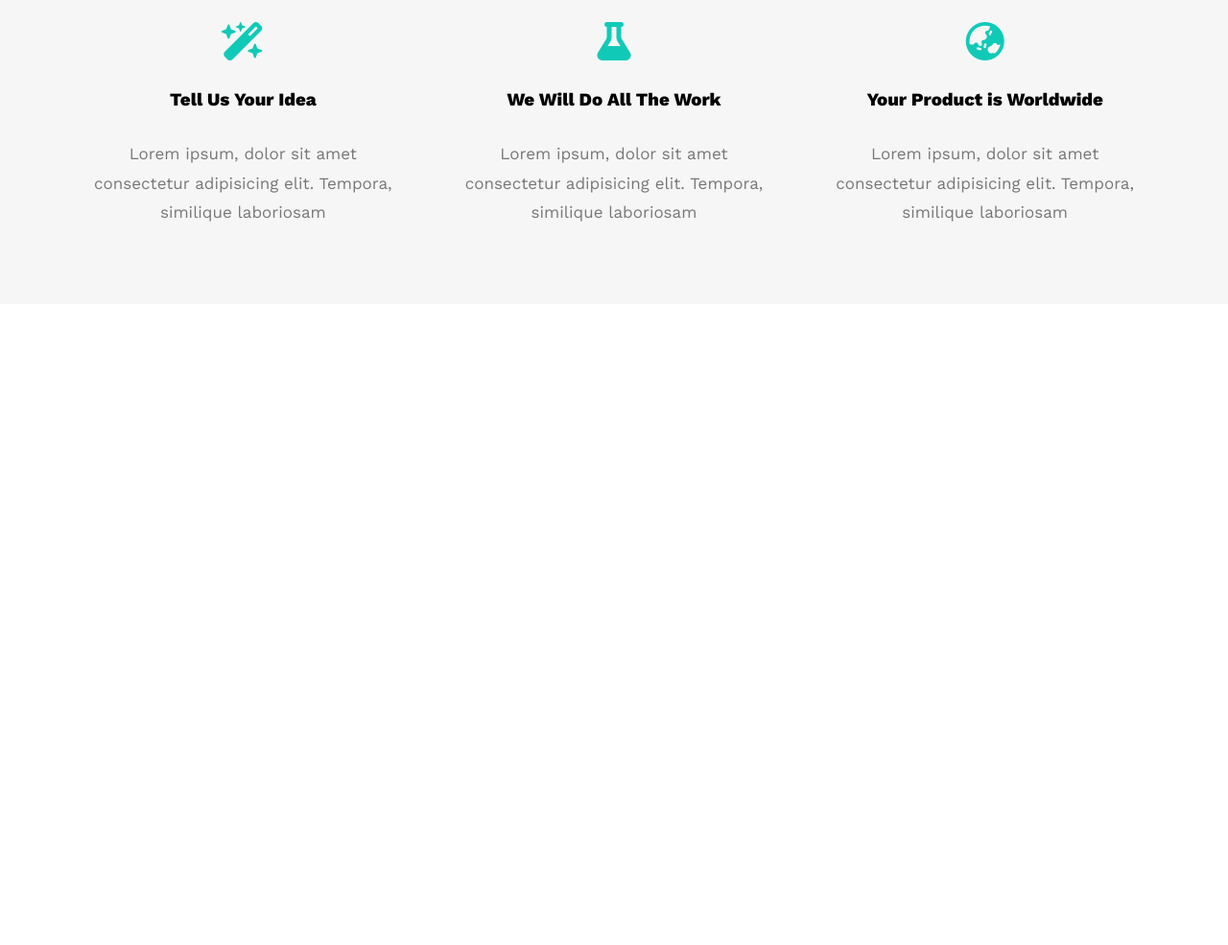
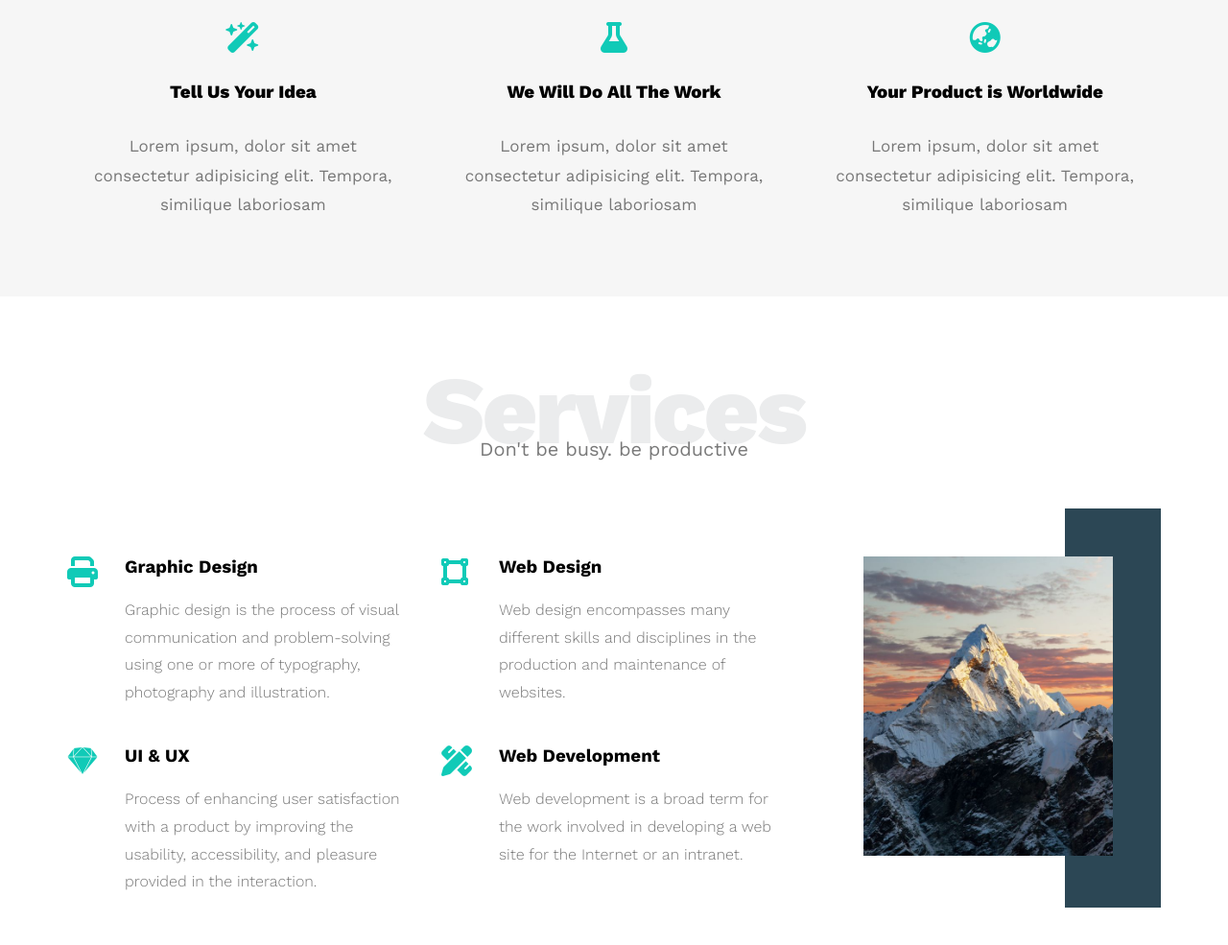
Before and after one commit to ahmeedHassan1/elzero-first-template, a plain HTML site: page index.html in a window 1280 px wide. Shown: the part 857-1842 px from the top of the page at 96% size. Before the commit the page ends 1174 px from the top, so only its background shows below. Drawn offline with nearby package versions, Linux system fonts and the light colour scheme.

Commit message:
Services

```diff
--- a/css/index.css
+++ b/css/index.css
@@ -1,6 +1,7 @@
 /* Start variables */
 :root {
     --main-color: #10cab7;
+    --secondary-color: #2c4755;
 }
 /* End variables */
 /* Start Global Rules */
@@ -39,6 +40,30 @@ body {
     }
 }
 /* End Global Rules */
+
+/* Start components */
+.special-heading {
+    color: #ebeced;
+    font-size: 100px;
+    text-align: center;
+    font-weight: 800;
+    letter-spacing: -3px;
+}
+.special-heading + p {
+    margin: -30px 0 0;
+    font-size: 20px;
+    text-align: center;
+    color: #797979;
+}
+@media (max-width: 768px) {
+    .special-heading {
+        font-size: 60px;
+    }
+    .special-heading + p {
+        margin-top: -20px;
+    }
+}
+/* end components */
 
 /* Start header */
 .header {
@@ -139,7 +164,6 @@ body {
     text-align: center;
 }
 .features .feat i {
-    font-size: 40px;
     color: var(--main-color);
 }
 .features .feat h3 {
@@ -152,3 +176,64 @@ body {
     font-size: 17px;
 }
 /* End features */
+
+/* Start services */
+.services {
+    padding-top: 60px;
+    padding-bottom: 60px;
+}
+.services .services-content {
+    display: grid;
+    grid-template-columns: repeat(auto-fill, minmax(300px, 1fr));
+    gap: 30px;
+    margin-top: 100px;
+}
+.services .services-content .srv {
+    display: flex;
+    margin-bottom: 40px;
+}
+@media (max-width: 768px) {
+    .services .services-content .srv {
+        flex-direction: column;
+        text-align: center;
+    }
+}
+.services .services-content .srv i {
+    color: var(--main-color);
+    flex-basis: 60px;
+}
+.services .services-content .srv .text {
+    flex: 1;
+}
+.services .services-content .srv .text h3 {
+    margin: 0 0 20px;
+}
+.services .services-content .srv .text p {
+    color: #777;
+    font-weight: 300;
+    line-height: 1.8;
+}
+.services .services-content .image {
+    text-align: center;
+    position: relative;
+}
+.services .services-content .image::before {
+    content: "";
+    position: absolute;
+    background-color: var(--secondary-color);
+    width: 100px;
+    height: calc(100% + 100px);
+    top: -50px;
+    right: 0;
+    z-index: -1;
+
+}
+.services .services-content .image img {
+    width: 260px;
+}
+@media (max-width: 1199px){
+    .image-column {
+        display: none;
+    }
+}
+/* End services */
--- a/index.html
+++ b/index.html
@@ -46,23 +46,75 @@
     <div class="features">
         <div class="container">
             <div class="feat">
-                <i class="fa-solid fa-wand-magic-sparkles"></i>
+                <i class="fa-solid fa-wand-magic-sparkles fa-2x"></i>
                 <h3>Tell Us Your Idea</h3>
                 <p>Lorem ipsum, dolor sit amet consectetur adipisicing elit. Tempora, similique laboriosam</p>
             </div>
             <div class="feat">
-                <i class="fa-solid fa-flask"></i>
+                <i class="fa-solid fa-flask fa-2x"></i>
                 <h3>We Will Do All The Work</h3>
                 <p>Lorem ipsum, dolor sit amet consectetur adipisicing elit. Tempora, similique laboriosam</p>
             </div>
             <div class="feat">
-                <i class="fa-solid fa-earth-asia"></i>
+                <i class="fa-solid fa-earth-asia fa-2x"></i>
                 <h3>Your Product is Worldwide</h3>
                 <p>Lorem ipsum, dolor sit amet consectetur adipisicing elit. Tempora, similique laboriosam</p>
             </div>
         </div>
     </div>
     <!-- End features -->
+
+    <!-- Start services -->
+    <div class="services">
+        <div class="container">
+            <h2 class="special-heading">Services</h2>
+            <p>Don't be busy. be productive</p>
+            <div class="services-content">
+                <div class="col">
+                    <!-- Start service -->
+                    <div class="srv">
+                        <i class="fas fa-print fa-2x"></i>
+                        <div class="text">
+                            <h3>Graphic Design</h3>
+                            <p>Graphic design is the process of visual communication and problem-solving using one or more of typography, photography and illustration.</p>
+                        </div>
+                    </div>
+                    <div class="srv">
+                        <i class="fab fa-sketch fa-2x"></i>
+                        <div class="text">
+                            <h3>UI & UX</h3>
+                            <p>Process of enhancing user satisfaction with a product by improving the usability, accessibility, and pleasure provided in the interaction.</p>
+                        </div>
+                    </div>
+                    <!-- end service -->
+                </div>
+                <div class="col">
+                    <!-- Start service -->
+                    <div class="srv">
+                        <i class="fas fa-vector-square fa-2x"></i>
+                        <div class="text">
+                            <h3>Web Design</h3>
+                            <p>Web design encompasses many different skills and disciplines in the production and maintenance of websites.</p>
+                        </div>
+                    </div>
+                    <div class="srv">
+                        <i class="fas fa-pencil-ruler fa-2x"></i>
+                        <div class="text">
+                            <h3>Web Development</h3>
+                            <p>Web development is a broad term for the work involved in developing a web site for the Internet or an intranet.</p>
+                        </div>
+                    </div>
+                    <!-- end service -->
+                </div>
+                <div class="col">
+                    <div class="image image-column">
+                        <img src="images/services.jpg" alt="">
+                    </div>
+                </div>
+            </div>
+        </div>
+    </div>
+    <!-- End services -->
 </body>
 
 </html>
```
Also changed, not shown: images/services.jpg (added).
